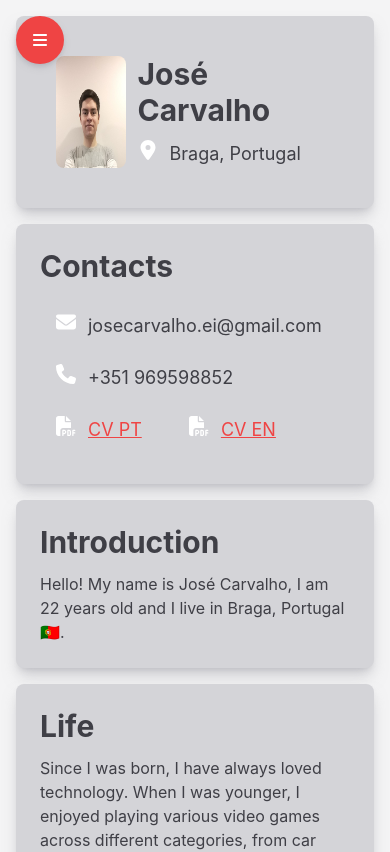
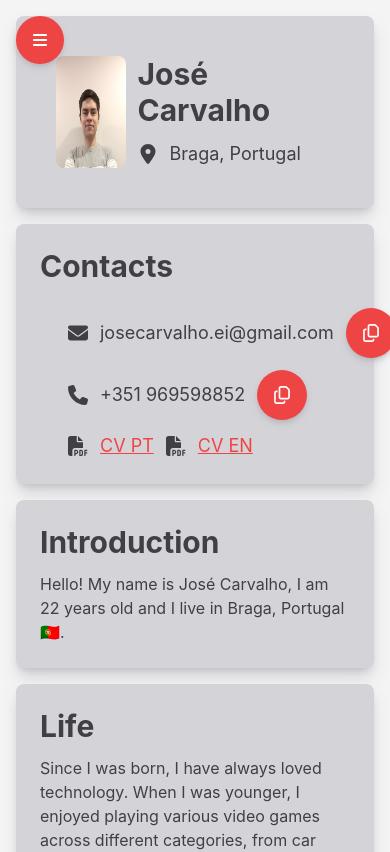
Before and after one commit to JoseBambora/JoseBambora.github.io, a React (Create React App) app in the folder react-app2.0/: page / in a window 390 px wide. Shown: the top 852 px of the page. Built offline with nearby package versions, Linux system fonts and the light colour scheme.

Commit message:
Added copy to clip board to phone number and email adress and improved the looking of Skills page, in relation to frameworks table to be more precisely.

```diff
--- a/react-app2.0/src/pages/AboutMe.js
+++ b/react-app2.0/src/pages/AboutMe.js
@@ -1,40 +1,47 @@
 
 import Container from '../ui/Container';
-import { Card, CardSideBySide } from '../ui/Card';
+import { Card, CardSideBySide, Section, SectionList, SectionListElement } from '../ui/Card';
 import Link from '../ui/Link';
 import { FaEnvelope, FaPhone } from "react-icons/fa6";
 import { FaFilePdf } from "react-icons/fa6";
 import { FaLocationDot } from "react-icons/fa6";
+import CopyToClipBoard from '../ui/CopyToClipBoard';
 
-function AboutMeIconText({ icon, text }) {
+
+function AboutMeIconText({ icon, text, copyToClipboard }) {
+
+
   return (
-    <div className="flex w-full text-lg space-x-3">
-      <div className='text-xl text-white'>{icon}</div>
+    <div className="flex text-lg space-x-3 items-center">
+      <div className='text-xl text-zinc-700 dark:text-white'>{icon}</div>
       <p>{text}</p>
+      {copyToClipboard ?
+        <CopyToClipBoard text={text} />
+        : null}
     </div>
   )
 }
 
 function AboutMeImportantInfo() {
   return (
-    <Container>
-      <ul className="space-y-6">
-        <li>
-          <AboutMeIconText icon={<FaEnvelope />} text={"josecarvalho.ei@gmail.com"} />
-        </li>
-        <li>
-          <AboutMeIconText icon={<FaPhone />} text={"+351 969598852"} />
-        </li>
-        <li className='flex'>
+    <Section>
+      <SectionList>
+        <SectionListElement>
+          <AboutMeIconText icon={<FaEnvelope />} text={"josecarvalho.ei@gmail.com"} copyToClipboard={true} />
+        </SectionListElement>
+        <SectionListElement>
+          <AboutMeIconText icon={<FaPhone />} text={"+351 969598852"} copyToClipboard={true} />
+        </SectionListElement>
+        <SectionListElement>
           <Link href={"cvs/JoséCarvalho_PT.pdf"}>
             <AboutMeIconText icon={<FaFilePdf />} text={"CV PT"} />
           </Link>
           <Link href={"cvs/JoséCarvalho_EN.pdf"}>
             <AboutMeIconText icon={<FaFilePdf />} text={"CV EN"} />
           </Link>
-        </li>
-      </ul>
-    </Container>
+        </SectionListElement>
+      </SectionList>
+    </Section>
   )
 }
 
--- a/react-app2.0/src/pages/Career.js
+++ b/react-app2.0/src/pages/Career.js
@@ -1,23 +1,51 @@
 import Container from '../ui/Container';
-import { Card, LinkProject, Sections } from '../ui/Card';
+import { Card, Sections, LinkProject, SectionListElement, Section, SectionTitle, SectionList } from '../ui/Card';
 
 
 function Career() {
-  const projectsCesium = [
-    <LinkProject href={"https://github.com/orgs/cesium/teams/sc22-karaokium"} text={"Karaokium"} />
-  ]
-  const projectsITSector = [
-    <LinkProject href={"https://github.com/JoseBambora/ProjetoITSector"} text={"Academy Project"} />,
-    <LinkProject href={"https://www.bancomontepio.pt/"} text={"Montepio Net 24"} />,
-  ]
   return (
     <Container col={true} center={false}>
       <Card title={"IT Sector"} label={"Summer Lab"} extra={"7/2023 - 7/2023"}>
-        <Sections topics={["Java / Java Servlet /Spring Boot", "Web Development"]} projects={projectsITSector} />
+        <Sections>
+          <Section>
+            <SectionTitle title={"Topics"} />
+            <SectionList>
+              <SectionListElement>Java / Java Servlet /Spring Boot</SectionListElement>
+              <SectionListElement>Web Development</SectionListElement>
+            </SectionList>
+          </Section>
+          <Section>
+            <SectionTitle title={"Projects"} />
+            <SectionList>
+              <SectionListElement>
+                <LinkProject href={"https://github.com/JoseBambora/ProjetoITSector"} text={"Academy Project"} />
+              </SectionListElement>
+              <SectionListElement>
+                <LinkProject href={"https://www.bancomontepio.pt/"} text={"Montepio Net 24"} />
+              </SectionListElement>
+            </SectionList>
+          </Section>
+        </Sections>
       </Card>
 
       <Card title={"Cesium"} label={"Summer Camp"} extra={"7/2022 - 7/2022"}>
-        <Sections topics={["Elixir / Phoenix", "Web Development"]} projects={projectsCesium} />
+        <Sections>
+          <Section>
+            <SectionTitle title={"Topics"} />
+            <SectionList>
+              <SectionListElement>Elixir / Phoenix</SectionListElement>
+              <SectionListElement>Web Development</SectionListElement>
+            </SectionList>
+          </Section>
+          <Section>
+            <SectionTitle title={"Projects"} />
+            <SectionList>
+              <SectionListElement>
+                <LinkProject href={"https://github.com/orgs/cesium/teams/sc22-karaokium"} text={"Karaokium"} />
+              </SectionListElement>
+            </SectionList>
+          </Section>
+        </Sections>
       </Card>
     </Container>
   )
--- a/react-app2.0/src/pages/Skills.js
+++ b/react-app2.0/src/pages/Skills.js
@@ -1,5 +1,5 @@
 import Container from '../ui/Container';
-import { Card, CardSideBySide } from '../ui/Card';
+import { Card, CardSideBySide, Section, Sections } from '../ui/Card';
 import { Table } from '../ui/Table';
 
 
@@ -28,7 +28,7 @@ function Skills() {
     { name: '.NET C#', level: 3 },
     { name: 'Dart', level: 2 },
   ]
-  const frameworks = [
+  const frameworks1 = [
     { name: 'React Native', level: 4 },
     { name: 'React JS', level: 4 },
     { name: 'Android', level: 4 },
@@ -37,6 +37,8 @@ function Skills() {
     { name: 'Pandas', level: 4 },
     { name: 'Numpy', level: 4 },
     { name: 'MatPlotLib', level: 4 },
+  ]
+  const frameworks2 = [
     { name: 'TensorFlow', level: 3 },
     { name: 'PyTorch', level: 3 },
     { name: 'Spring Boot', level: 3 },
@@ -44,7 +46,7 @@ function Skills() {
     { name: 'JQuery', level: 3 },
     { name: 'Flutter', level: 2 },
     { name: 'Blazor', level: 2 },
-    { name: 'OpenGL', level: 2 },
+    { name: 'OpenGL', level: 2 }
   ]
   const soft_skills = [
     { name: 'Hard Work', level: 5 },
@@ -72,7 +74,14 @@ function Skills() {
       </CardSideBySide>
       <CardSideBySide>
         <Card title={"Frameworks"}>
-          <Table header={["Frameworks", "Level"]} body={frameworks.map(({ name, level }) => [name, level])} />
+          <Sections>
+            <Section>
+              <Table header={["Frameworks", "Level"]} body={frameworks1.map(({ name, level }) => [name, level])} />
+            </Section>
+            <Section>
+              <Table header={["Frameworks", "Level"]} body={frameworks2.map(({ name, level }) => [name, level])} />
+            </Section>
+          </Sections>
         </Card>
       </CardSideBySide>
     </Container >
--- a/react-app2.0/src/ui/Card.js
+++ b/react-app2.0/src/ui/Card.js
@@ -2,33 +2,45 @@ import Container from "./Container";
 import Link from '../ui/Link';
 import { FaGithub } from 'react-icons/fa6';
 
-export function Topic({ title, content }) {
+export function SectionListElement({ children }) {
   return (
-    <section className='w-full'>
-      <span className='font-semibold text-lg'>{title}</span>
-      <ul className='mt-3 space-y-2 w-full ml-7 z-0'>
-        {content.map((t, index) => (
-          <li key={index}>
-            {t}
-          </li>))}
-      </ul>
+    <li className="flex space-x-3">
+      {children}
+    </li>)
+}
+
+export function SectionList({ children }) {
+  return (
+    <ul className='mt-3 space-y-3 w-full ml-7 z-0'>
+      {children}
+    </ul>
+  )
+}
+
+export function SectionTitle({ title }) {
+  return (<span className='font-semibold text-lg'>{title}</span>)
+}
+
+export function Section({ children }) {
+  return (
+    <section className='w-full flex flex-col space-x-3'>
+      {children}
     </section>
   )
 }
 
-export function Sections({ topics, projects }) {
+export function Sections({ children }) {
   return (
-    <div className='grid grid-cols-2 w-11/12'>
-      <Topic title={"Topics"} content={topics} />
-      <Topic title={"Projects"} content={projects} />
-    </div>
+    <section className='w-full flex space-x-3'>
+      {children}
+    </section>
   )
 }
 
 export function LinkProject({ href, text }) {
   return (
     <Link href={href}>
-      <div className='flex space-x-2'>
+      <div className='flex space-x-3'>
         <div className="text-2xl flex justify-center text-zinc-700 dark:text-white"><FaGithub /> </div>
         <p>{text}</p>
       </div>
--- /dev/null
+++ b/react-app2.0/src/ui/CopyToClipBoard.js
@@ -0,0 +1,22 @@
+import { useState, useEffect } from "react";
+import Button from '../ui/Button'
+import { FaRegCopy, FaRegCircleCheck } from "react-icons/fa6";
+
+function CopyToClipBoard({ text }) {
+  const [copied, setCopied] = useState(false)
+  useEffect(() => {
+    if (copied) {
+      const timeout = setTimeout(() => {
+        setCopied(false);
+      }, 2000);
+      return () => clearTimeout(timeout);
+    }
+  }, [copied]);
+  return (
+    <Button onClick={() => { navigator.clipboard.writeText(text); setCopied(true) }} fullrounded={true}>
+      {copied ? <FaRegCircleCheck /> : <FaRegCopy />}
+    </Button>
+  )
+}
+
+export default CopyToClipBoard
--- a/react-app2.0/src/ui/Link.js
+++ b/react-app2.0/src/ui/Link.js
@@ -1,6 +1,6 @@
 function Link({ href, children }) {
   return (
-    <a className="underline w-full text-red-500 hover:text-orange-500" href={href} target="blank">
+    <a className="underline text-red-500 hover:text-orange-500" href={href} target="blank">
       {children}
     </a>)
 }
```
Also changed, not shown: react-app2.0/src/pages/Education.js (+37 -13 lines).
